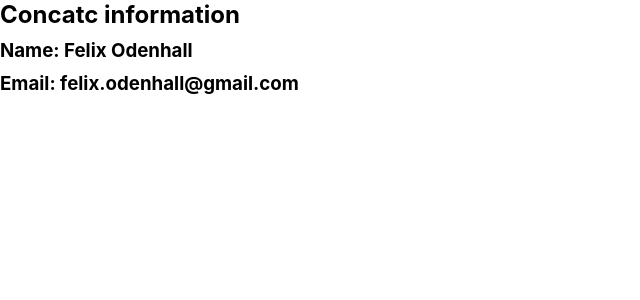
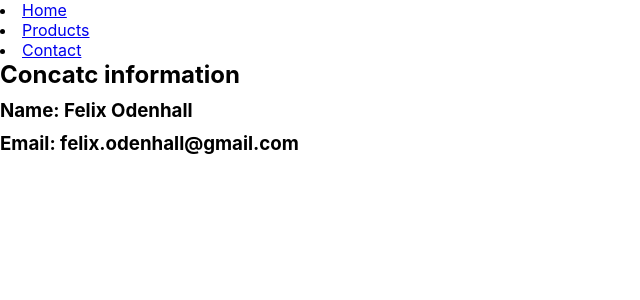
Before and after one commit to felix-odenhall/e-commerce-art-store, a React (Create React App) app in the folder client/: page /contact in a window 1280 px wide. Shown: the top 300 px of the page, without its empty margins (0-640 px from the left). Built offline with nearby package versions, Linux system fonts and the light colour scheme; no server answers.

Commit message:
added navbar to contact page

```diff
--- a/client/src/pages/Contact.jsx
+++ b/client/src/pages/Contact.jsx
@@ -1,6 +1,9 @@
+import Navbar from '../components/Navbar/Navbar';
+
 const Contact = () => {
   return (
     <>
+      <Navbar />
       <h2>Concatc information</h2>
       <h3>Name: Felix Odenhall</h3>
       <h3>Email: felix.odenhall@gmail.com</h3>
```
